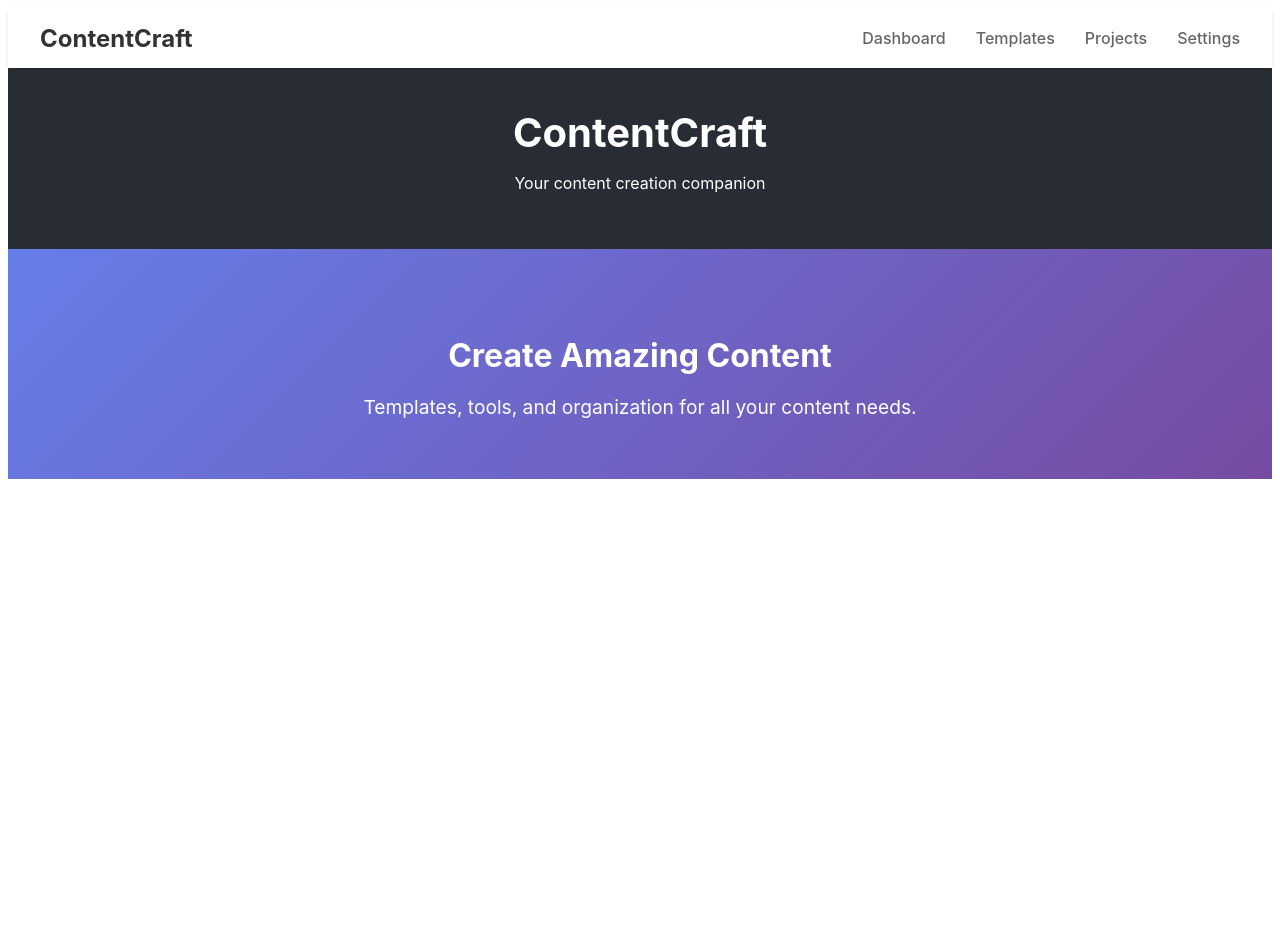
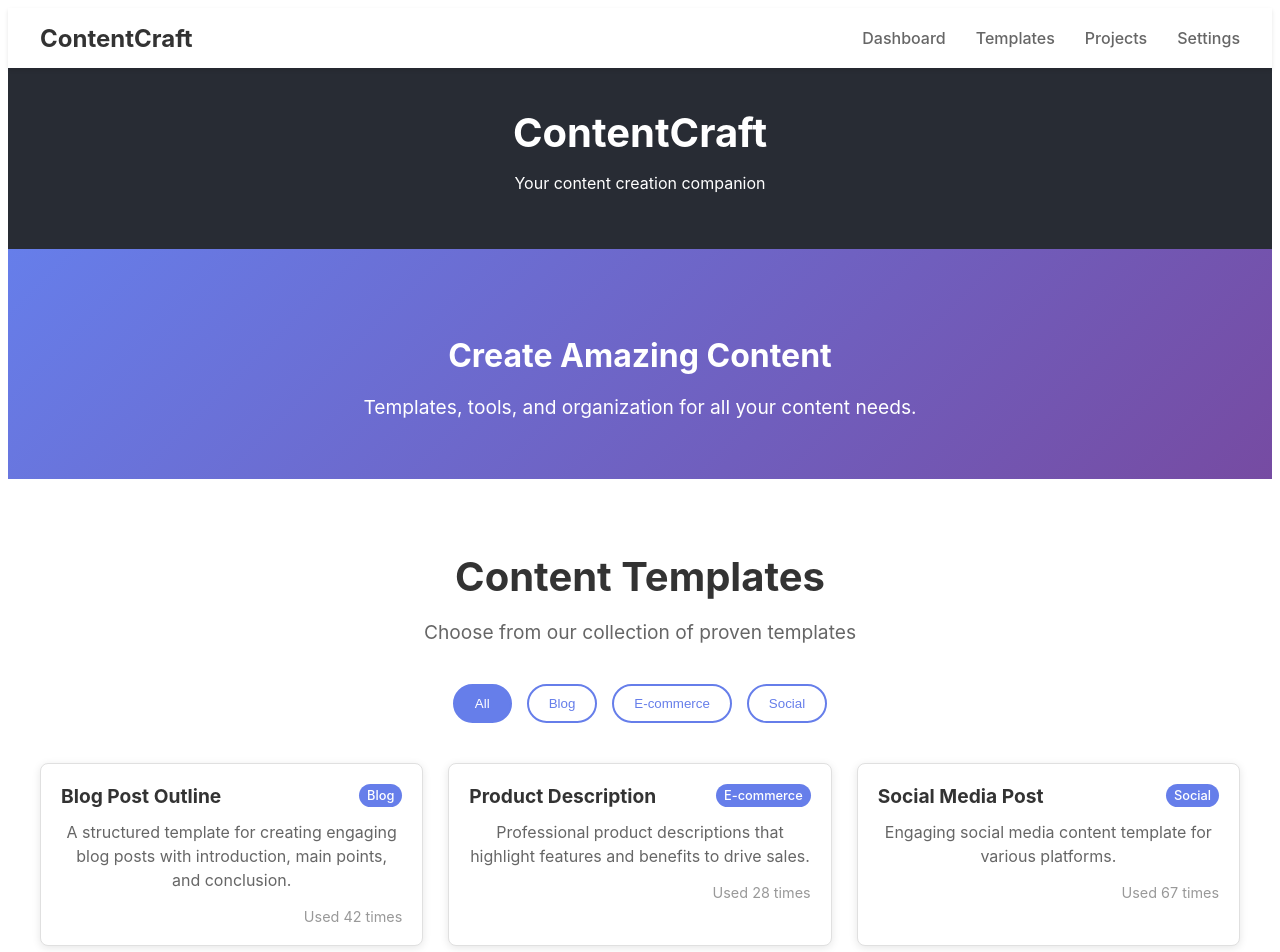
Before and after one commit to AshworthETH/ContentCraft, a React (Create React App) app: page / in a window 1280 px wide. Shown: the top 952 px of the page. Before the commit the page ends 800 px from the top, so only its background shows below. Built offline with nearby package versions, Linux system fonts and the light colour scheme.

Commit message:
template library with filtering

```diff
--- a/src/App.js
+++ b/src/App.js
@@ -1,6 +1,7 @@
 import React from 'react';
 import './App.css';
 import Navigation from './components/Navigation';
+import TemplateLibrary from './components/TemplateLibrary';
 
 function App() {
   return (
@@ -15,6 +16,7 @@ function App() {
           <h2>Create Amazing Content</h2>
           <p>Templates, tools, and organization for all your content needs.</p>
         </div>
+        <TemplateLibrary />
       </main>
     </div>
   );
--- /dev/null
+++ b/src/components/TemplateCard.css
@@ -0,0 +1,52 @@
+.template-card {
+  background: white;
+  border-radius: 8px;
+  padding: 20px;
+  box-shadow: 0 2px 8px rgba(0,0,0,0.1);
+  cursor: pointer;
+  transition: transform 0.2s ease, box-shadow 0.2s ease;
+  border: 1px solid #e0e0e0;
+}
+
+.template-card:hover {
+  transform: translateY(-2px);
+  box-shadow: 0 4px 12px rgba(0,0,0,0.15);
+}
+
+.template-header {
+  display: flex;
+  justify-content: space-between;
+  align-items: center;
+  margin-bottom: 12px;
+}
+
+.template-header h3 {
+  margin: 0;
+  color: #333;
+  font-size: 1.2rem;
+}
+
+.template-category {
+  background: #667eea;
+  color: white;
+  padding: 4px 8px;
+  border-radius: 12px;
+  font-size: 0.8rem;
+  font-weight: 500;
+}
+
+.template-description {
+  color: #666;
+  margin: 0 0 16px 0;
+  line-height: 1.5;
+}
+
+.template-footer {
+  display: flex;
+  justify-content: flex-end;
+}
+
+.template-usage {
+  color: #999;
+  font-size: 0.9rem;
+}
--- /dev/null
+++ b/src/components/TemplateCard.js
@@ -0,0 +1,19 @@
+import React from 'react';
+import './TemplateCard.css';
+
+const TemplateCard = ({ template, onSelect }) => {
+  return (
+    <div className="template-card" onClick={() => onSelect(template)}>
+      <div className="template-header">
+        <h3>{template.name}</h3>
+        <span className="template-category">{template.category}</span>
+      </div>
+      <p className="template-description">{template.description}</p>
+      <div className="template-footer">
+        <span className="template-usage">Used {template.usageCount} times</span>
+      </div>
+    </div>
+  );
+};
+
+export default TemplateCard;
--- /dev/null
+++ b/src/components/TemplateLibrary.css
@@ -0,0 +1,52 @@
+.template-library {
+  max-width: 1200px;
+  margin: 0 auto;
+  padding: 40px 20px;
+}
+
+.library-header {
+  text-align: center;
+  margin-bottom: 40px;
+}
+
+.library-header h2 {
+  font-size: 2.5rem;
+  color: #333;
+  margin-bottom: 10px;
+}
+
+.library-header p {
+  color: #666;
+  font-size: 1.2rem;
+}
+
+.category-filter {
+  display: flex;
+  justify-content: center;
+  gap: 15px;
+  margin-bottom: 40px;
+  flex-wrap: wrap;
+}
+
+.filter-btn {
+  padding: 10px 20px;
+  border: 2px solid #667eea;
+  background: transparent;
+  color: #667eea;
+  border-radius: 25px;
+  cursor: pointer;
+  font-weight: 500;
+  transition: all 0.3s ease;
+}
+
+.filter-btn:hover,
+.filter-btn.active {
+  background: #667eea;
+  color: white;
+}
+
+.templates-grid {
+  display: grid;
+  grid-template-columns: repeat(auto-fit, minmax(320px, 1fr));
+  gap: 25px;
+}
--- /dev/null
+++ b/src/components/TemplateLibrary.js
@@ -0,0 +1,51 @@
+import React, { useState } from 'react';
+import TemplateCard from './TemplateCard';
+import { templates } from '../data/templates';
+import './TemplateLibrary.css';
+
+const TemplateLibrary = () => {
+  const [selectedCategory, setSelectedCategory] = useState('All');
+
+  const categories = ['All', 'Blog', 'E-commerce', 'Social'];
+
+  const filteredTemplates = selectedCategory === 'All'
+    ? templates
+    : templates.filter(template => template.category === selectedCategory);
+
+  const handleTemplateSelect = (template) => {
+    console.log('Selected template:', template.name);
+  };
+
+  return (
+    <div className="template-library">
+      <div className="library-header">
+        <h2>Content Templates</h2>
+        <p>Choose from our collection of proven templates</p>
+      </div>
+
+      <div className="category-filter">
+        {categories.map(category => (
+          <button
+            key={category}
+            className={`filter-btn ${selectedCategory === category ? 'active' : ''}`}
+            onClick={() => setSelectedCategory(category)}
+          >
+            {category}
+          </button>
+        ))}
+      </div>
+
+      <div className="templates-grid">
+        {filteredTemplates.map(template => (
+          <TemplateCard
+            key={template.id}
+            template={template}
+            onSelect={handleTemplateSelect}
+          />
+        ))}
+      </div>
+    </div>
+  );
+};
+
+export default TemplateLibrary;
--- /dev/null
+++ b/src/data/templates.js
@@ -0,0 +1,82 @@
+export const templates = [
+  {
+    id: 1,
+    name: "Blog Post Outline",
+    category: "Blog",
+    description: "A structured template for creating engaging blog posts with introduction, main points, and conclusion.",
+    usageCount: 42,
+    content: `# {title}
+
+## Introduction
+{intro_hook}
+
+## Main Content
+### Point 1: {main_point_1}
+{content_1}
+
+### Point 2: {main_point_2}
+{content_2}
+
+### Point 3: {main_point_3}
+{content_3}
+
+## Conclusion
+{conclusion}
+
+## Call to Action
+{cta}`
+  },
+  {
+    id: 2,
+    name: "Product Description",
+    category: "E-commerce",
+    description: "Professional product descriptions that highlight features and benefits to drive sales.",
+    usageCount: 28,
+    content: `# {product_name}
+
+## Key Features
+- {feature_1}
+- {feature_2}
+- {feature_3}
+
+## Benefits
+{benefit_description}
+
+## Specifications
+- Material: {material}
+- Dimensions: {dimensions}
+- Color: {color}
+
+## Why Choose {product_name}?
+{unique_selling_point}
+
+**Order now and {special_offer}!**`
+  },
+  {
+    id: 3,
+    name: "Social Media Post",
+    category: "Social",
+    description: "Engaging social media content template for various platforms.",
+    usageCount: 67,
+    content: `🎯 {attention_grabber}
+
+{main_message}
+
+✨ Key points:
+• {point_1}
+• {point_2}
+• {point_3}
+
+{call_to_action}
+
+#hashtag1 #hashtag2 #hashtag3`
+  }
+];
+
+export const getTemplateById = (id) => {
+  return templates.find(template => template.id === id);
+};
+
+export const getTemplatesByCategory = (category) => {
+  return templates.filter(template => template.category === category);
+};
```
